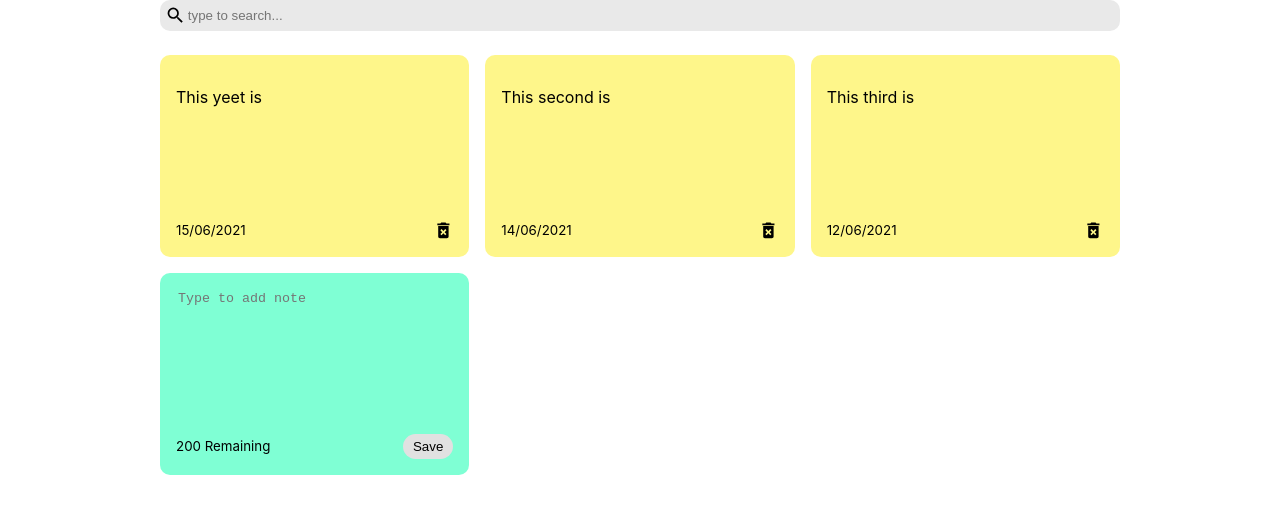
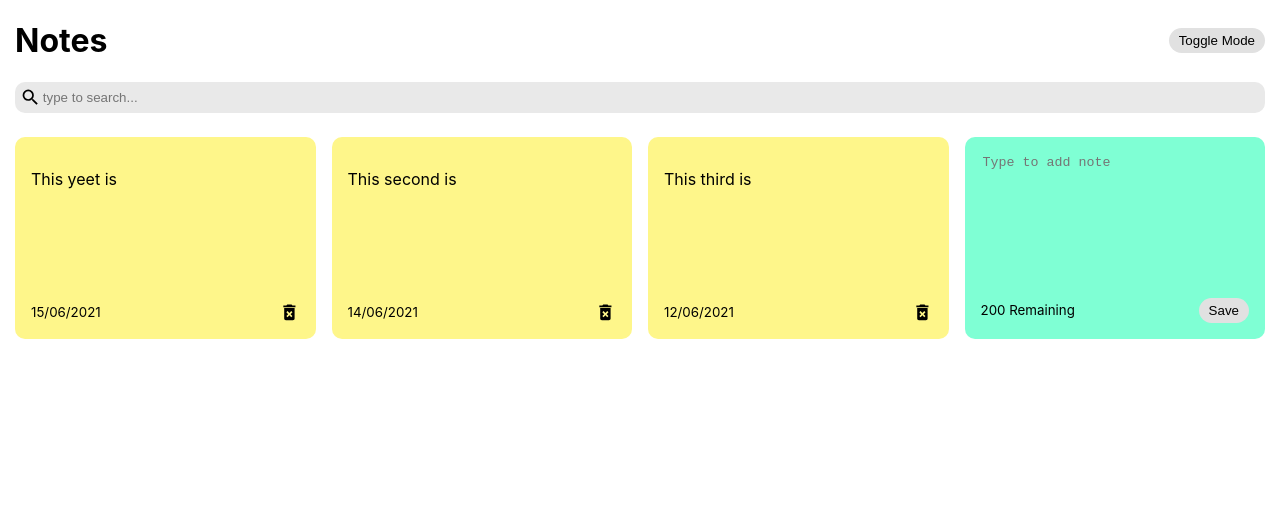
Before and after one commit to Sparye/react-notes-app, a React (Create React App) app: page / in a window 1280 px wide. Shown: the top 514 px of the page. Built offline with nearby package versions, Linux system fonts and the light colour scheme.

Commit message:
Added local storage

```diff
--- a/src/App.js
+++ b/src/App.js
@@ -1,10 +1,10 @@
-import { useState } from 'react';
-import NotesList from './components/NotesList';
-import { nanoid } from 'nanoid';
-import  Search  from './components/Search';
+import { useEffect, useState } from "react";
+import NotesList from "./components/NotesList";
+import { nanoid } from "nanoid";
+import Search from "./components/Search";
+import Header from "./components/Header";
 const App = () => {
-
-    const [notes,setNotes] = useState([
+  const [notes, setNotes] = useState([
     {
       id: nanoid(),
       text: "This yeet is ",
@@ -22,35 +22,61 @@
     },
   ]);
 
-    const [searchText, setSearchText] = useState('');
+  const [searchText, setSearchText] = useState("");
 
+  const [darkMode, setDarkMode] = useState(false);
+
+  useEffect(() => {
+    const savedNotes = JSON.parse(localStorage.getItem("react-notes-app-data"));
+
+    if (savedNotes) {
+      setNotes(savedNotes);
+    }
+  }, []);
+
+  useEffect(() => {
+    localStorage.setItem("react-notes-app-data", JSON.stringify(notes));
+  }, [notes]);
+
+  //   useEffect(() => {
+  //     const savedNotes = JSON.parse(localStorage.getItem("react-notes-app-data"));
+
+  //     if (savedNotes) {
+  //       setNotes(savedNotes);
+  //     }
+  //   }, []);
   const addNote = (text) => {
     const date = new Date();
     const newNote = {
       id: nanoid(),
       text: text,
-            date: date.toLocaleDateString()
-        }
+      date: date.toLocaleDateString(),
+    };
     const newNotes = [...notes, newNote];
     setNotes(newNotes);
   };
 
   const deleteNote = (id) => {
-        const newNotes = notes.filter((note)=>note.id !== id);
+    const newNotes = notes.filter((note) => note.id !== id);
     setNotes(newNotes);
-    }
+  };
 
   return (
-    <div className='container'>
-        <Search handleSearchNote = {setSearchText}/>
+    //   if darkmode is true add class name dark-mode to div
+    <div className={`${darkMode && "dark-mode"}`}>
+      <div className="container">
+        <Header handleToggleDarkMode={setDarkMode} />
+        <Search handleSearchNote={setSearchText} />
         <NotesList
-            notes={notes.filter((note)=>
+          notes={notes.filter((note) =>
             note.text.toLowerCase().includes(searchText)
           )}
           handleAddNote={addNote}
-            handleDeleteNote={deleteNote}/>
+          handleDeleteNote={deleteNote}
+        />
+      </div>
     </div>
   );
-}
+};
 
 export default App;
--- /dev/null
+++ b/src/components/Header.css
@@ -0,0 +1,5 @@
+.header {
+  display: flex;
+  align-items: center;
+  justify-content: space-between; /*push items to two ends */
+}
--- /dev/null
+++ b/src/components/Header.js
@@ -0,0 +1,20 @@
+import React from "react";
+import "./Header.css";
+
+const Header = ({ handleToggleDarkMode }) => {
+  return (
+    <div className="header">
+      <h1>Notes</h1>
+      <button
+        onClick={() =>
+          handleToggleDarkMode((previousDarkMode) => !previousDarkMode)
+        }
+        className="save"
+      >
+        Toggle Mode
+      </button>
+    </div>
+  );
+};
+
+export default Header;
--- a/src/index.css
+++ b/src/index.css
@@ -1,62 +1,66 @@
 body {
   margin: 0;
-  font-family: -apple-system, BlinkMacSystemFont, 'Segoe UI', 'Roboto', 'Oxygen',
-    'Ubuntu', 'Cantarell', 'Fira Sans', 'Droid Sans', 'Helvetica Neue',
+  font-family: -apple-system, BlinkMacSystemFont, "Segoe UI", "Roboto", "Oxygen",
+    "Ubuntu", "Cantarell", "Fira Sans", "Droid Sans", "Helvetica Neue",
     sans-serif;
   -webkit-font-smoothing: antialiased;
   -moz-osx-font-smoothing: grayscale;
 }
 
 code {
-  font-family: source-code-pro, Menlo, Monaco, Consolas, 'Courier New',
+  font-family: source-code-pro, Menlo, Monaco, Consolas, "Courier New",
     monospace;
 }
 
-.container{
-  max-width: 960px;
+.container {
+  /* max-width: 960px; */
   margin-right: auto;
   margin-left: auto;
   padding-right: 15px;
   padding-left: 15px;
-
+  min-height: 100vh;
 }
 
+.dark-mode {
+  background-color: black;
+}
 
+.dark-mode h1 {
+  color: white;
+}
 
-
-.notes-list{
+.notes-list {
   display: grid;
   grid-gap: 1rem;
-  grid-template-columns: repeat(auto-fit,minmax(250px, 1fr));
+  grid-template-columns: repeat(auto-fit, minmax(250px, 1fr));
 }
 
-.note.new{
+.note.new {
   background-color: aquamarine;
 }
-textarea{
+textarea {
   border: none;
   resize: none;
   background-color: aquamarine;
 }
 
-textarea:focus{
+textarea:focus {
   outline: none;
 }
 
-.save{
+.save {
   background-color: #e1e1e1;
   border: none;
   border-radius: 30px;
   padding: 5px 10px 5px 10px; /*top right bottome left*/
-
 }
 
-.save:hover{
+.save:hover {
   background-color: azure;
-  cursor:pointer;
+  cursor: pointer;
 }
 
-.note{
+.note {
   background-color: #fef68a;
   padding: 1rem;
   min-height: 170px;
@@ -66,24 +70,24 @@
   border-radius: 10px;
   white-space: pre-wrap;
 }
-.note p{
+.note p {
   overflow-wrap: break-word;
 }
 
-.note-footer{
+.note-footer {
   display: flex;
   align-items: center;
   justify-content: space-between;
 }
 
-.delete-icon{
-  cursor:pointer;
+.delete-icon {
+  cursor: pointer;
 }
 
-.search{
+.search {
   display: flex;
   align-items: center;
-  background-color: rgb(233,233,233);
+  background-color: rgb(233, 233, 233);
   border-radius: 10px;
   padding: 5px;
   margin-bottom: 1.5em;
@@ -91,9 +95,9 @@
 
 .search input {
   border: none;
-  background-color: rgb(233,233,233);
+  background-color: rgb(233, 233, 233);
 }
 
-.search input:focus{
+.search input:focus {
   outline: none;
 }
```
Also changed, not shown: src/components/Note.js (+8 -7 lines). Lines whose indentation alone changed are shown as unchanged.
